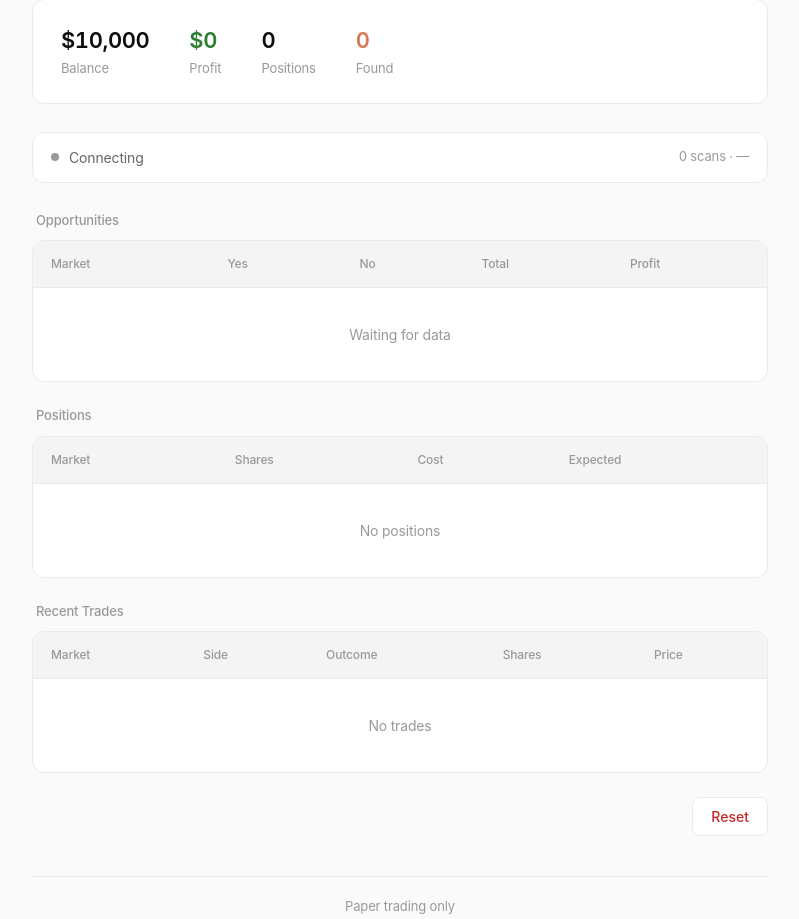
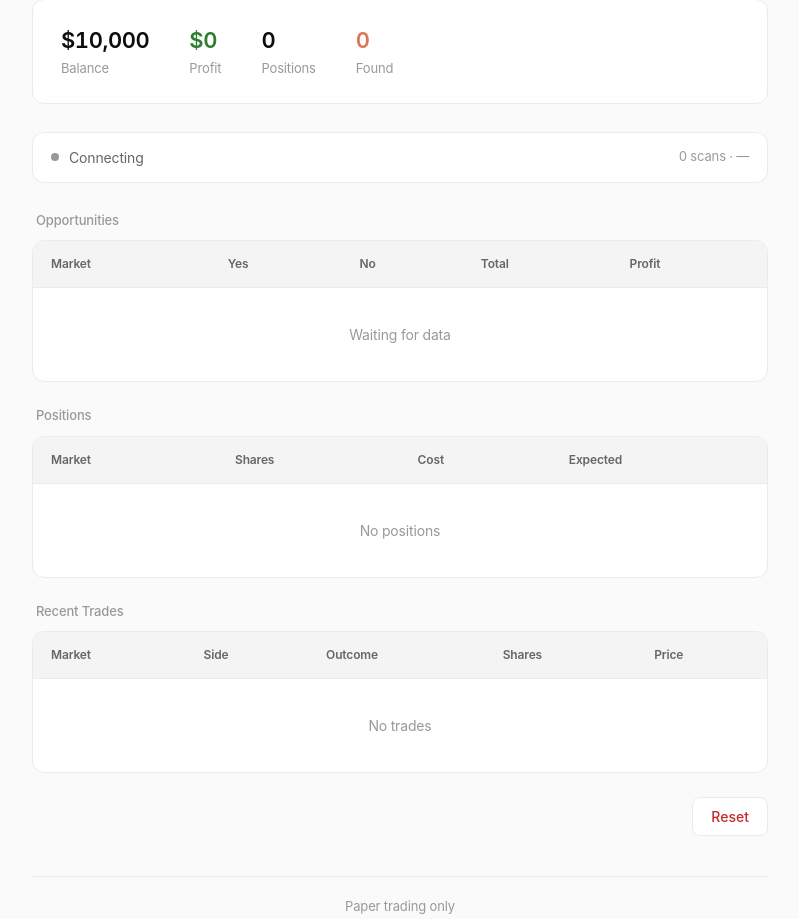
Before and after one commit to promaaa/polymarket-arbitrage-bot, a Python web app: template templates/index.html in a window 1280 px wide. Shown: the part 141-1060 px from the top of the page, without its empty margins (240-1039 px from the left). Run offline with Jinja, Linux system fonts and the light colour scheme; the template is opened without the code that fills it, so the values that code supplies are empty.

Commit message:
Fix table header contrast

```diff
--- a/static/styles.css
+++ b/static/styles.css
@@ -196,8 +196,8 @@ th {
     padding: 14px 18px;
     text-align: left;
     font-size: 12px;
-    font-weight: 500;
-    color: var(--text-tertiary);
+    font-weight: 600;
+    color: var(--text-secondary);
     background: var(--bg-tertiary);
     border-bottom: 1px solid var(--border);
 }
```
